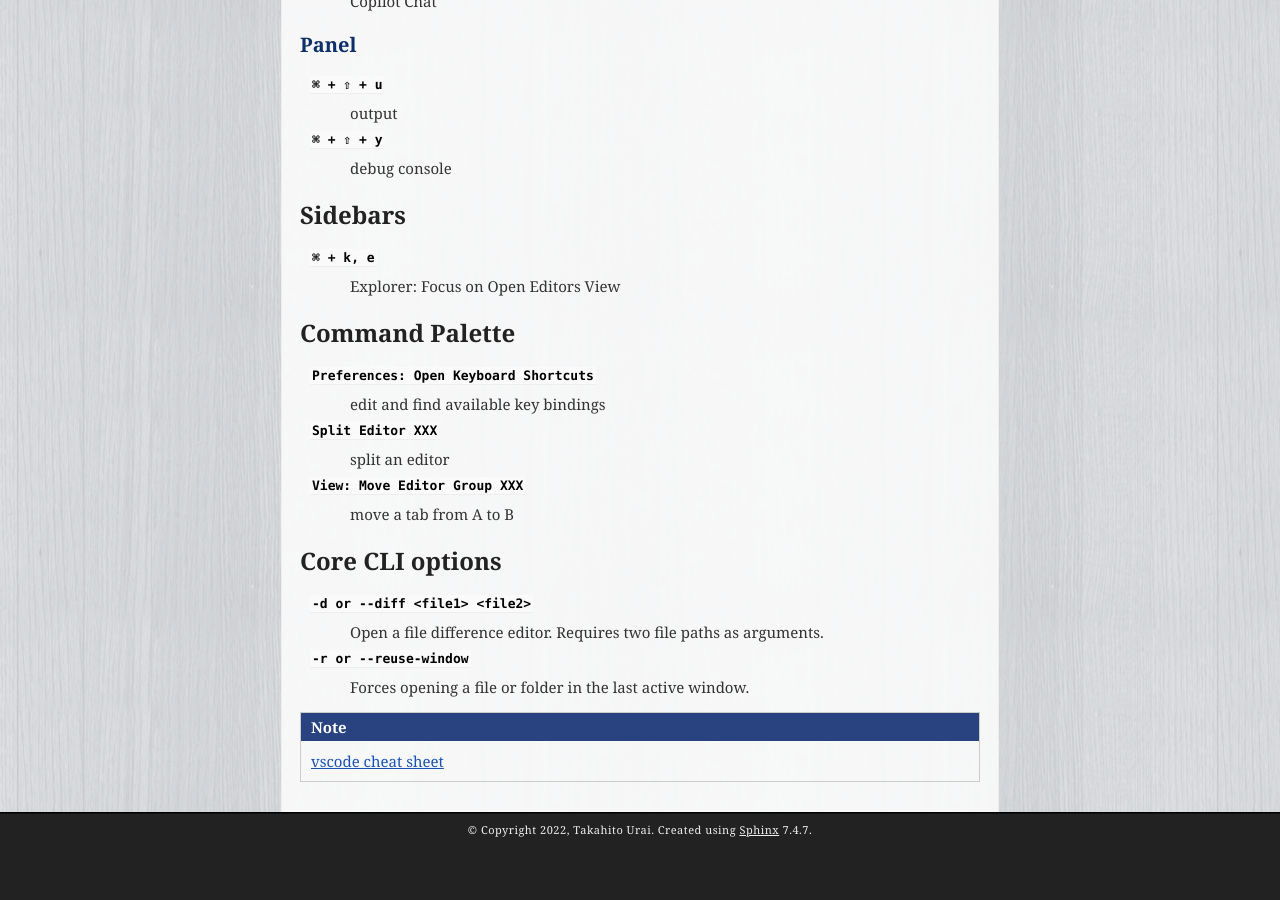
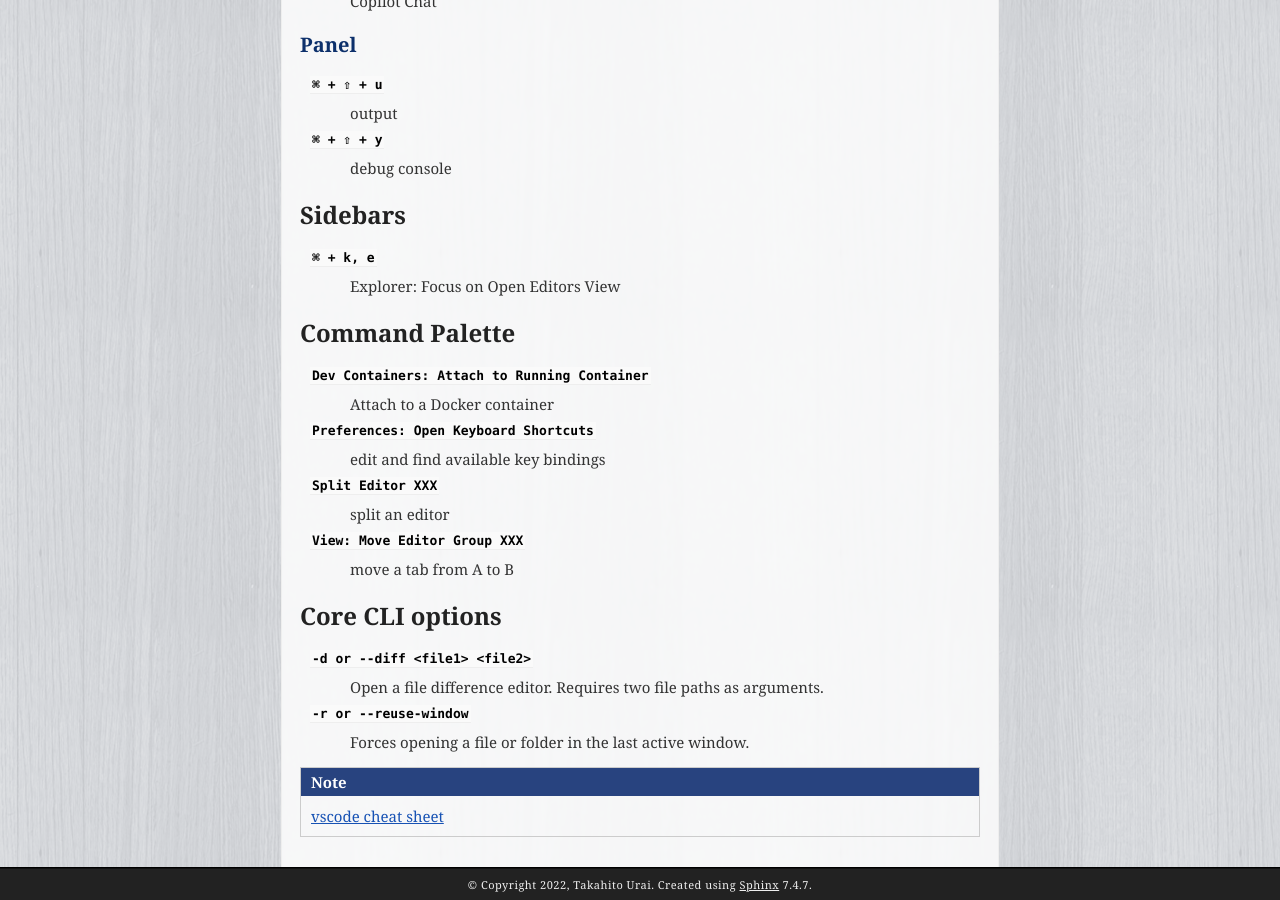
Before and after one commit to uraitakahito/shortcuts, a Sphinx documentation site: the page built from source/vscode.rst, in a window 1280 px wide and 900 px high, scrolled down 1592 px. Built offline with Sphinx 7.4.7, drawn with Linux system fonts in a browser that asks for light colours; before the commit the page ends 2437 px from its top, so only the background shows below that.

Commit message:
Add a shortcut to attach to a Docker container

```diff
--- a/source/vscode.rst
+++ b/source/vscode.rst
@@ -96,6 +96,9 @@ Sidebars
 Command Palette
 =========================
 
+``Dev Containers: Attach to Running Container``
+   Attach to a Docker container
+
 ``Preferences: Open Keyboard Shortcuts``
    edit and find available key bindings
 
```
